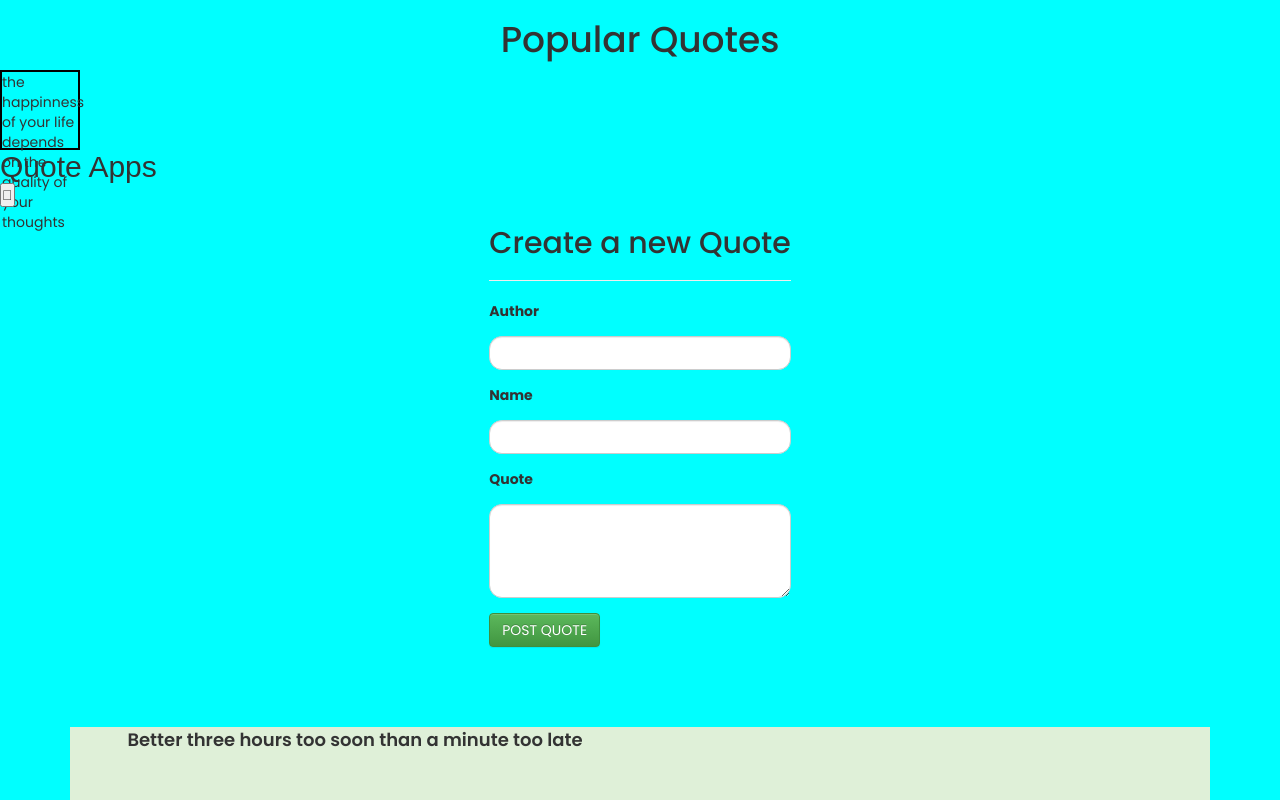
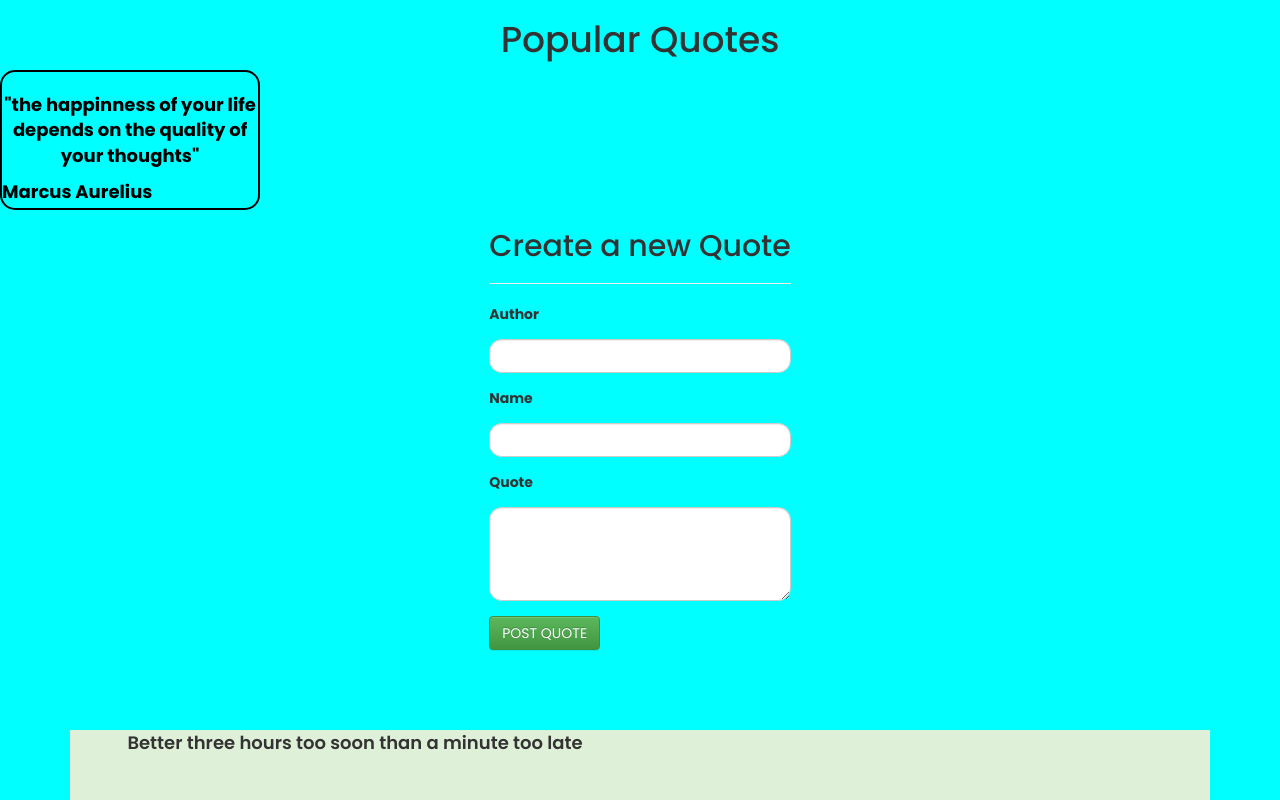
Before and after one commit to bethnduta/QUOES-APP, an Angular app: page / in a window 1280 px wide. Shown: the top 800 px of the page. Built offline with nearby package versions, Linux system fonts and the light colour scheme.

Commit message:
made html changes

```diff
--- a/src/app/app.component.css
+++ b/src/app/app.component.css
@@ -4,7 +4,22 @@ app-quote-form, app-quote-form-details{
 }
 
 .quotes{
-    width: 80px;
-    height: 80px;
+    width: 260px;
+    height: 140px;
     border: 2px solid black;
+    justify-content: flex-start;
+    align-items: center;
+    border-radius: 15px;
+    font-size: 18px;
+    font-weight: bold;
+    color: black;
 }
+
+.happy{
+    text-align: center;
+    margin-top: 20px;
+}
+
+.p{
+    margin-bottom: 10px;
+}
--- a/src/app/app.component.html
+++ b/src/app/app.component.html
@@ -1,6 +1,7 @@
 <h1 align = "center">Popular Quotes</h1>
 <div class="quotes">
-    <p class="happy">the happinness of your life depends on the quality of your thoughts </p>
+    <p class="happy">"the happinness of your life depends on the quality of your thoughts" </p>
+    <p class="p">Marcus Aurelius</p>
 </div>
 <app-quotes></app-quotes>
 <app-quote-form></app-quote-form>
--- a/src/app/quotes/quotes.component.html
+++ b/src/app/quotes/quotes.component.html
@@ -1,6 +1,6 @@
-<div class="container">
+<!-- <div class="container">
     <h2>Quote Apps</h2>
        <button id="likebtn">
-           <i class="fa fa-thumbs-up"></i>
-       </button>
-</div>
+           <i class="fa fa-thumbs-up"></i> -->
+       <!-- </button>
+</div> -->
```
